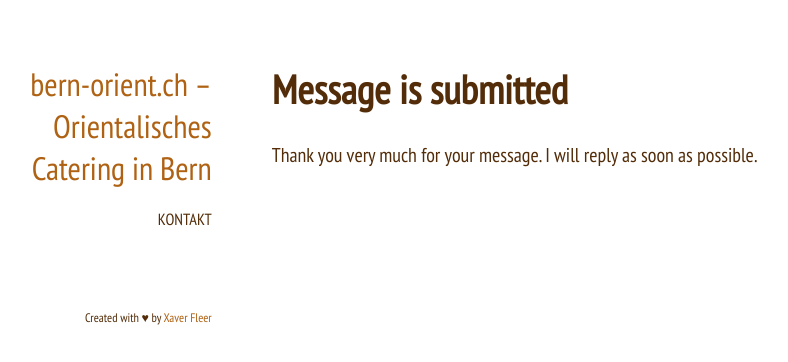
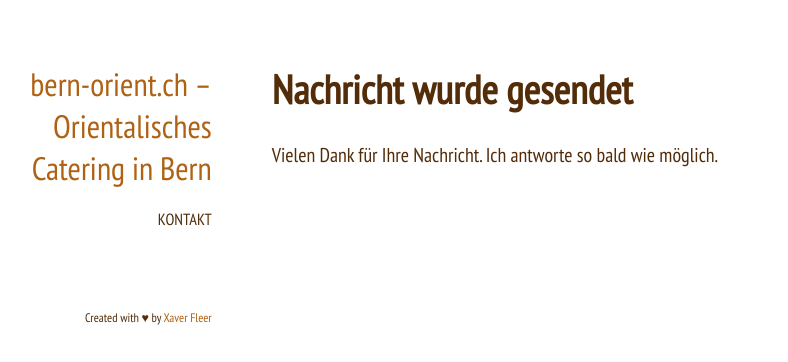
Before and after one commit to xaverfleer/hassan-novin, a Gatsby site: page /message-submitted in a window 1280 px wide. Shown: the whole page, without its empty margins (75-863 px from the left). Built offline with nearby package versions, Linux system fonts and the light colour scheme; Gatsby itself is replaced by a stand-in of ours.

Commit message:
Translate message-submitted

```diff
--- a/src/pages/message-submitted.js
+++ b/src/pages/message-submitted.js
@@ -5,19 +5,17 @@ import Layout from '../components/Layout'
 
 export default () => {
   const siteDescription =
-    'Your message was submitted. Thank you for your message.'
+    'Ihre Nachricht wurde gesende. Vielen Dank für Ihre Nachricht.'
 
   return (
     <Layout>
       <Helmet>
-        <title>bern-orient | Message is submitted</title>
+        <title>bern-orient | Nachricht wurde gesendet</title>
         <meta name="description" content={siteDescription} />
         <meta name="robots" content="noindex" />
       </Helmet>
-      <h1>Message is submitted</h1>
-      <p>
-        Thank you very much for your message. I will reply as soon as possible.
-      </p>
+      <h1>Nachricht wurde gesendet</h1>
+      <p>Vielen Dank für Ihre Nachricht. Ich antworte so bald wie möglich.</p>
     </Layout>
   )
 }
```
Also changed, not shown: todos.md (+2 -2 lines).
